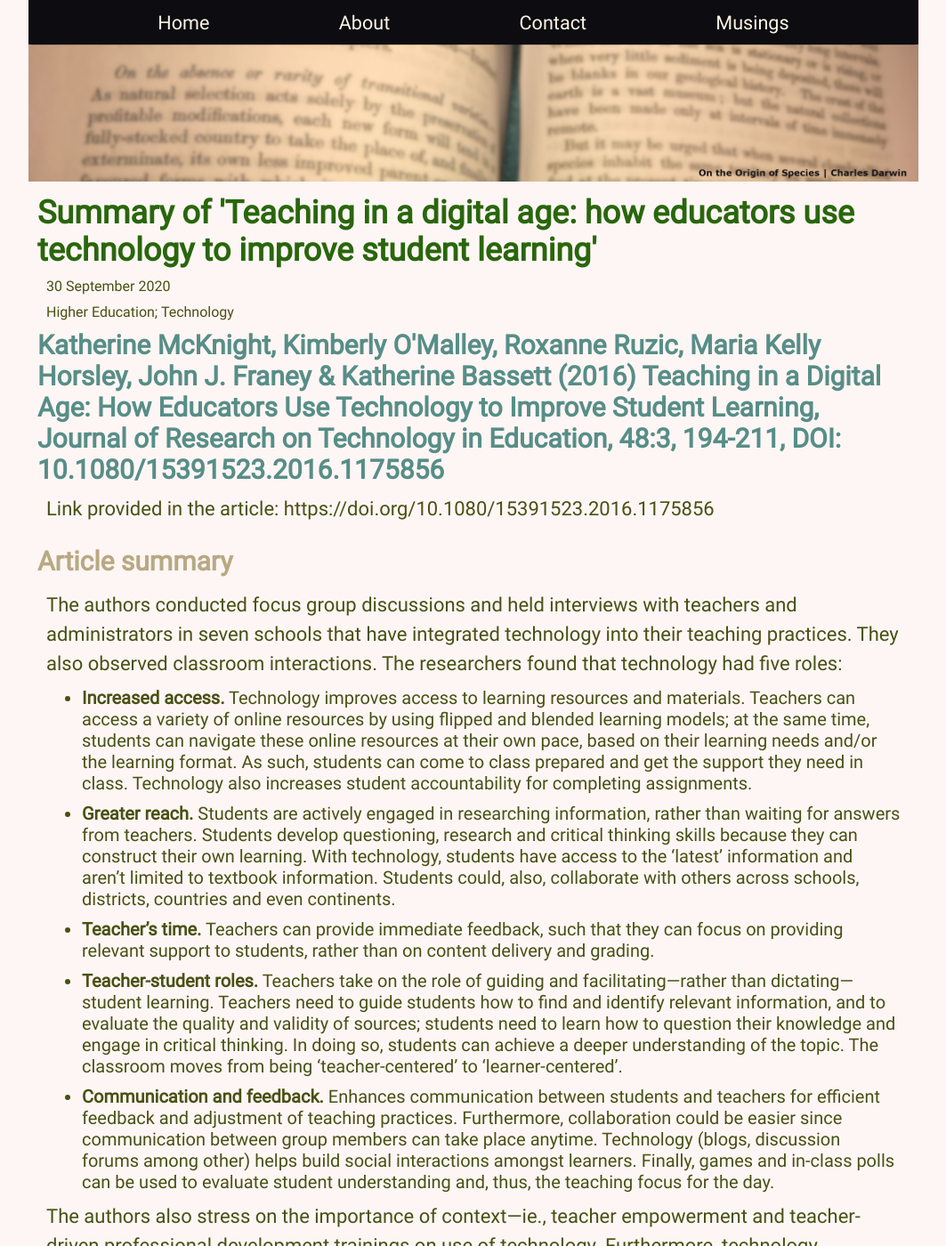
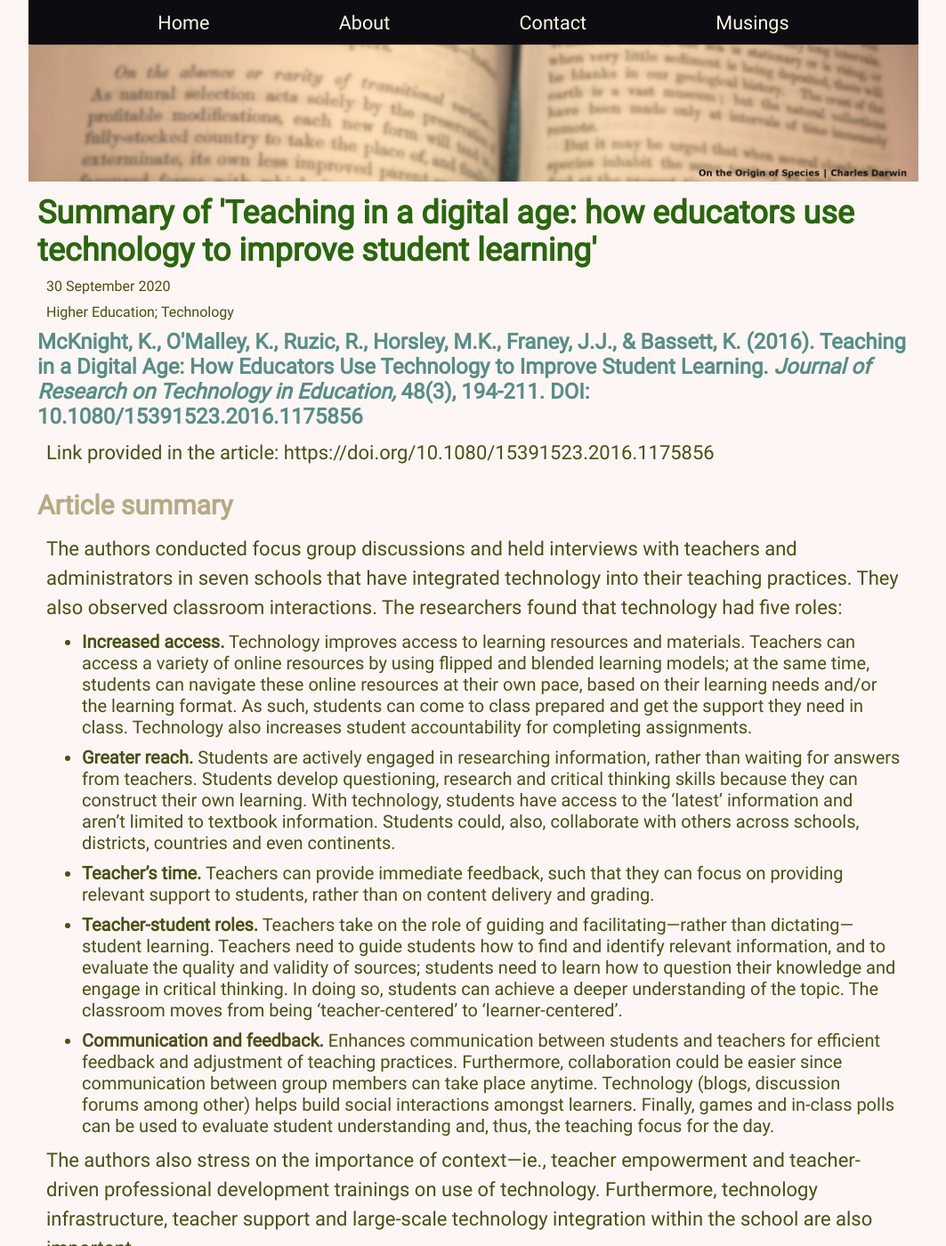
Before and after one commit to SamridhiR/SamridhiR.github.io, a Jekyll site: the page built from _posts/2020-09-30-summary-of-teaching-in-a-digital-age.html, in a window 1280 px wide and 1400 px high. Shown: the whole window at 89% size, without its empty margins (108-1171 px from the left). Built offline with Jekyll 4.4.1, drawn with Linux system fonts in a browser that asks for light colours.

Commit message:
update all files except today's post

```diff
--- a/_includes/head_contents.html
+++ b/_includes/head_contents.html
@@ -3,8 +3,10 @@
 <meta name="viewport" content="width=device-width, initial-scale=1" />
 <meta
   name="description"
-  content="this field contains information about the webpage. It is usually about two sentences long."
+  content="Live one-on-one online tutoring sessions in ecology and english academic writing for university students and other adults. Freelance reviewer and technical editor."
 />
+<meta name="keywords"
+content="biology, university, universities, education, english, ecology, ESL help, online learning, distance learning, academic writing, tutor, tutoring, editor, reviewer, academic reviewer, technical editor, wetlands, wetland, mountain, animal behavior, animal behaviour, behavioural ecology, behavioral ecology, english writing help" />
 <link rel="stylesheet" href="/assets/css/common.css">
 <meta name="author" content="Idhi R" />
-<link rel="shortcut icon" href="/assets/img/logome.png" type="image/png">
+<link rel="shortcut icon" href="/assets/img/SR_logo_g.png" type="image/png">
--- a/_posts/2020-09-30-summary-of-teaching-in-a-digital-age.html
+++ b/_posts/2020-09-30-summary-of-teaching-in-a-digital-age.html
@@ -3,7 +3,7 @@ layout: education
 title: "Summary of 'Teaching in a digital age: how educators use technology to improve student learning'"
 tags: ["Higher Education", "Technology"]
 ---
-<h2 class="citation"> Katherine McKnight, Kimberly O'Malley, Roxanne Ruzic, Maria Kelly Horsley, John J. Franey & Katherine Bassett (2016) Teaching in a Digital Age: How Educators Use Technology to Improve Student Learning, Journal of Research on Technology in Education, 48:3, 194-211, DOI: 10.1080/15391523.2016.1175856</h2>
+<h2 class="citation"> McKnight, K., O'Malley, K., Ruzic, R., Horsley, M.K., Franey, J.J., & Bassett, K. (2016). Teaching in a Digital Age: How Educators Use Technology to Improve Student Learning. <em>Journal of Research on Technology in Education,</em> 48(3), 194-211. DOI: 10.1080/15391523.2016.1175856</h2>
 <p class="pad">Link provided in the article: https://doi.org/10.1080/15391523.2016.1175856</p>
 <h3>Article summary</h3>
 <p class="pad">The authors conducted focus group discussions and held interviews with teachers and administrators in seven schools that have integrated technology into their teaching practices. They also observed classroom interactions. The researchers found that technology had five roles:</p>
--- a/_posts/2020-10-07-summary-of-individual-differences-parasite-and-the-cost-of-reproduction.html
+++ b/_posts/2020-10-07-summary-of-individual-differences-parasite-and-the-cost-of-reproduction.html
@@ -1,7 +1,7 @@
 ---
 layout: ecology
 title: "Summary of 'Individual differences, parasites, and the costs of reproduction for Bighorn Ewes (<em>Ovis canadensis</em>)'"
-tags:
+tags: ["Ecology and Evolution"; "Parasites"]
 ---
 <h2 class="citation">Festa-Bianchet M. 1989. Individual differences, parasites, and the costs of reproduction for Bighorn Ewes (<em>Ovis canadensis</em>). J Anim Ecol. 58: 785–795. </h2>
 <h3>Article Summary:</h3>
--- a/assets/css/common.css
+++ b/assets/css/common.css
@@ -81,6 +81,13 @@ input {
 .row {
   display: flex;
   flex-wrap: wrap;
+}
+.small {
+	font-size: 20px;
+	font-style: italic;
+}
+.citation {
+	font-size: 24px;
 }
 
 /* Items */
```
Also changed, not shown: _posts/2020-09-15-developing-critical-thinking-skills.html (line endings or trailing spaces), assets/img/SR_logo_b.png (renamed from assets/img/SR_logo.png), assets/img/SR_logo_g.png (added), 1 other file.
